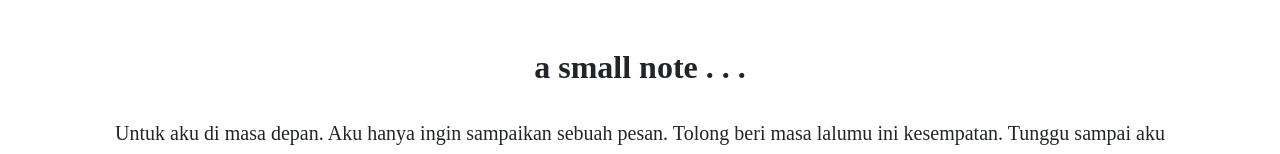
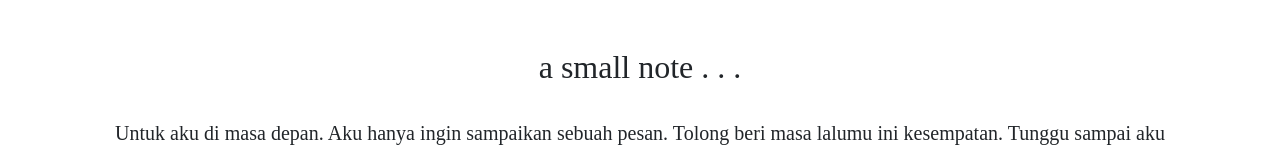
Before and after one commit to stevyhenesey/stevyhenesey.github.io, a plain HTML site: page index.html in a window 1280 px wide. Shown: the top 154 px of the page. Drawn offline with nearby package versions, Linux system fonts and the light colour scheme.

Commit message:
Update index.html

```diff
--- a/index.html
+++ b/index.html
@@ -12,7 +12,6 @@
     <style>
     	h2 {
     		 font-family: Adobe Kaiti Std R;
-    		 font-weight: bold;
     	}
     	p {
     		font-size: 20px;
@@ -28,7 +27,7 @@
         <div class="container">
         <div class="row">
           <div class="col lg-12 md-12">
-              <h2 class="text-center font-weight-bold">
+              <h2 class="text-center font-weight-light">
 				a small note . . .
 			  </h2>
 
```
